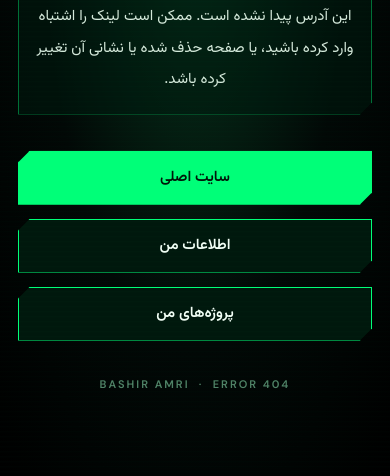
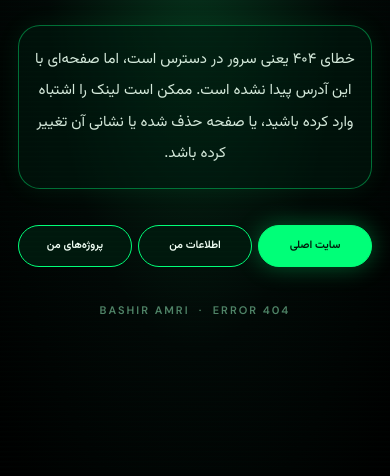
Before and after one commit to bashir-84/bashir-84.github.io, a plain HTML site: page 404.html in a window 390 px wide. Shown: the part 368-844 px from the top of the page. Drawn offline with Linux system fonts and the light colour scheme.

Commit message:
Use rounded capsule buttons in one mobile row and soften explanation box

```diff
--- a/404.html
+++ b/404.html
@@ -25,9 +25,9 @@ main{position:relative;z-index:2;min-height:100svh;display:flex;align-items:cent
 h1{font-size:clamp(26px,5vw,40px);margin:0 0 20px;font-weight:700;letter-spacing:-.03em}
 .desc{font-size:14px;color:var(--muted);line-height:2;margin:0 auto;max-width:680px}
 .fa{direction:rtl;font-size:15px;line-height:2.1;color:#d5e9db;margin:0 auto;max-width:650px}
-.explanation{border:1px solid #00ff7866;background:#001b1088;padding:22px 28px;margin:28px auto 0;max-width:760px;box-shadow:0 0 24px #00ff7814;clip-path:polygon(12px 0,100% 0,100% calc(100% - 12px),calc(100% - 12px) 100%,0 100%,0 12px)}
+.explanation{border:1px solid #00ff7866;background:#001b1088;padding:22px 28px;margin:28px auto 0;max-width:760px;box-shadow:0 0 24px #00ff7814;border-radius:22px}
 .actions{display:flex;justify-content:center;flex-wrap:wrap;gap:14px;margin-top:36px;direction:rtl}
-.btn{min-width:185px;min-height:54px;display:inline-flex;align-items:center;justify-content:center;padding:13px 24px;text-decoration:none;font:600 15px 'Vazirmatn',Tahoma,sans-serif;transition:transform .2s,box-shadow .2s,background .2s;border:1px solid var(--green);color:#f2fff6;background:#00180d;clip-path:polygon(12px 0,100% 0,100% calc(100% - 12px),calc(100% - 12px) 100%,0 100%,0 12px)}
+.btn{min-width:185px;min-height:54px;display:inline-flex;align-items:center;justify-content:center;padding:13px 24px;text-decoration:none;font:600 15px 'Vazirmatn',Tahoma,sans-serif;transition:transform .2s,box-shadow .2s,background .2s;border:1px solid var(--green);color:#f2fff6;background:#00180d;border-radius:999px;white-space:nowrap}
 .btn:hover,.btn:focus-visible{transform:translateY(-3px);box-shadow:0 0 25px #00ff7866;background:#064b2b;outline:2px solid var(--green);outline-offset:3px}
 .primary{background:var(--green);color:#001609;box-shadow:0 0 24px #00ff7855}
 .primary:hover,.primary:focus-visible{background:#8dffbb;color:#001609}
@@ -35,7 +35,7 @@ footer{margin-top:55px;color:#508367;font:600 11px 'DM Sans',sans-serif;letter-s
 @keyframes appear{from{opacity:0;transform:translateY(16px)}to{opacity:1;transform:translateY(0)}}
 @keyframes glitch{0%,94%,97%,100%{transform:translateX(0)}95%{transform:translateX(-3px)}96%{transform:translateX(4px)}}
 @keyframes tear{0%,90%,100%{opacity:0}91%,94%{opacity:1}92%{transform:translate(9px,-3px)}93%{transform:translate(-7px,3px)}}
-@media(max-width:600px){main{padding:44px 18px 50px}.number{margin:18px 0}.explanation{padding:18px 16px}.actions{flex-direction:column;align-items:stretch}.btn{width:100%}footer{margin-top:36px}}
+@media(max-width:600px){main{padding:44px 18px 50px}.number{margin:18px 0}.explanation{padding:18px 16px}.actions{flex-direction:row;flex-wrap:nowrap;gap:6px}.btn{flex:1 1 0;min-width:0;width:auto;padding:10px 4px;min-height:42px;font-size:clamp(10px,2.8vw,12px)}footer{margin-top:36px}}
 @media(prefers-reduced-motion:reduce){*,*:before,*:after{animation:none!important;transition:none!important}}
 </style>
 </head>
```
